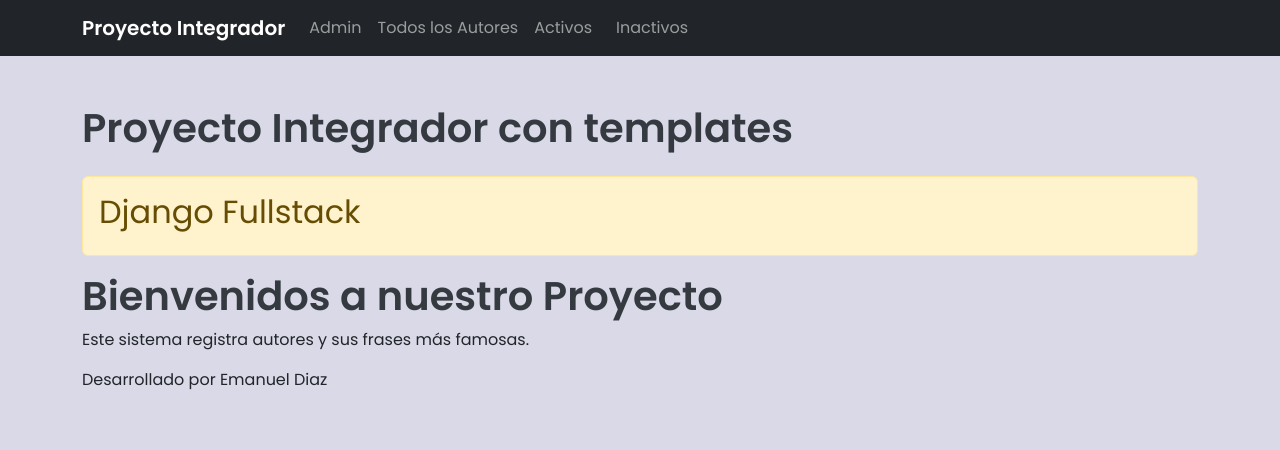
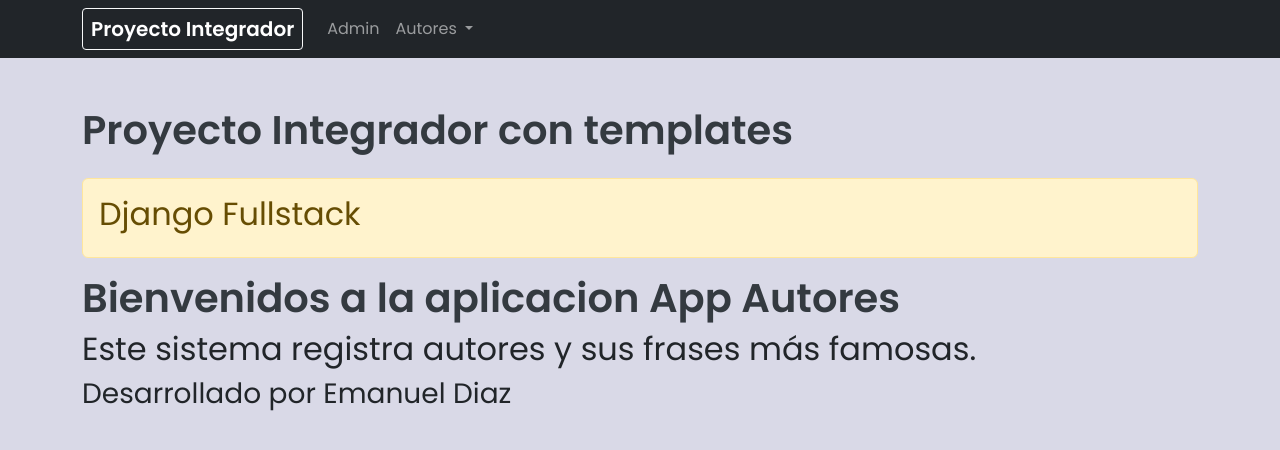
Before and after one commit to Gabriel467-D/alkemy, a Django app: page /autores/ in a window 1280 px wide. Shown: the top 450 px of the page. Run offline with Django 5.2, Linux system fonts and the light colour scheme.

Commit message:
Progreso del proyecto integrador, hasta la actividad 5

```diff
--- a/app_autores/urls.py
+++ b/app_autores/urls.py
@@ -1,5 +1,12 @@
 from django.urls import path
 from . import views
+from.views import(FraseListView,
+                  FrasesVisiblesListView,
+                  FrasesNoVisiblesListView,
+                  FraseCreateView,
+                  FraseUpdateView,
+                  FraseDeleteView
+                                      )
 
 app_name = 'app_autores'
 
@@ -12,4 +19,10 @@
     path('detalle/<int:autor_id>/', views.detalle_autor, name='detalle_autor'),
     path('borrar/<int:id>/', views.borra_autor, name='borrar_autor'),
     path('modificar_activo/<int:id>/', views.modifica_activo, name='modificar_activo'),
+    path('frases/', FraseListView.as_view(), name='listar_frases'),
+    path('frases/visibles/', FrasesVisiblesListView.as_view(), name='frases_visibles'),
+    path('frases/no-visibles/', FrasesNoVisiblesListView.as_view(), name='frases_no_visibles'),
+    path('frase_crear/', views.FraseCreateView.as_view(), name='crear_frase'),
+    path('frase_editar/<int:pk>/', FraseUpdateView.as_view(), name='editar_frase'),
+    path('frase_borrar/<int:pk>/', FraseDeleteView.as_view(), name='borar_frase'),
 ]
--- a/app_autores/views.py
+++ b/app_autores/views.py
@@ -1,8 +1,9 @@
 from django.shortcuts import render, get_object_or_404, get_list_or_404
 from django.core.serializers import serialize
 from django.http import JsonResponse, HttpResponseRedirect
-from django.urls import reverse
-from.models import Autor
+from django.urls import reverse, reverse_lazy
+from django.views.generic import ListView, CreateView,UpdateView, DeleteView
+from. models import Autor,Frase
 
 # Create your views here.
 
@@ -48,3 +49,37 @@
     autor_a_modicicar.activo = not autor_a_modicicar.activo
     autor_a_modicicar.save()
     return HttpResponseRedirect(reverse('app_autores:all_autores'))
+
+class FraseListView(ListView):
+    model = Frase
+    template_name = 'app_autores/listar_frases.html'
+    context_object_name = 'frases'
+
+class FrasesVisiblesListView(ListView):
+    model = Frase
+    queryset = Frase.objects.filter(visible=True)
+    template_name = 'app_autores/listar_frases.html'
+    context_object_name = 'frases'
+
+class FrasesNoVisiblesListView(ListView):
+    model = Frase
+    queryset = Frase.objects.filter(visible=False)
+    template_name = 'app_autores/listar_frases.html'
+    context_object_name = 'frases'
+
+class FraseCreateView(CreateView):
+    model = Frase
+    template_name = 'app_autores/crear_frase.html'
+    fields = ['autor', 'frase', 'visible', 'fecha_frase']
+    success_url = reverse_lazy('app_autores:listar_frases')
+
+class FraseUpdateView(UpdateView):
+    model = Frase
+    template_name = 'app_autores/crear_frase.html'
+    fields = ['autor', 'frase', 'visible', 'fecha_frase']
+    success_url = reverse_lazy('app_autores:listar_frases')
+
+class FraseDeleteView(DeleteView):
+    model = Frase
+    template_name = 'app_autores/borrar_frase.html'
+    success_url = reverse_lazy('app_autores:listar_frases')
--- a/templates/app_autores/presentacion.html
+++ b/templates/app_autores/presentacion.html
@@ -5,8 +5,8 @@
 {% endblock %}
 
 {% block contenido %}
-    <h1>Bienvenidos a nuestro Proyecto</h1>
-    <p>Este sistema registra autores y sus frases más famosas.</p>
-    <p>Desarrollado por Emanuel Diaz</p>
+    <h1>Bienvenidos a la aplicacion App Autores</h1>
+    <h2>Este sistema registra autores y sus frases más famosas.</h2>
+    <h3>Desarrollado por Emanuel Diaz</h3>
 
 {% endblock %}
--- a/templates/base.html
+++ b/templates/base.html
@@ -45,7 +45,8 @@
     <!-- Navbar -->
     <nav class="navbar navbar-expand-lg navbar-dark bg-dark">
       <div class="container">
-        <a class="navbar-brand" href="#">Proyecto Integrador</a>
+        <a class="navbar-brand btn btn-outline-light btn-sm" href="{% url 'app_autores:presentacion' %}">
+          Proyecto Integrador</a>
         <button class="navbar-toggler" type="button" data-bs-toggle="collapse" data-bs-target="#navbarSupportedContent" aria-controls="navbarSupportedContent" aria-expanded="false" aria-label="Toggle navigation">
           <span class="navbar-toggler-icon"></span>
         </button>
@@ -55,23 +56,33 @@
               <a class="nav-link btn btn-lg btn-outline-primary custom-btn" href="/admin/">
                 <i class="bi bi-person-lock"></i> Admin
               </a>
-            </li>
-            <li class="nav-item">
-              <a class="nav-link btn btn-lg btn-outline-primary custom-btn" href="{% url 'app_autores:all_autores' %}">
+              <li class="nav-item dropdown">
+                <a class="nav-link dropdown-toggle btn btn-lg btn-outline-primary custom-btn" href="#" id="autoresDropdown" role="button" data-bs-toggle="dropdown" aria-expanded="false">
+                  <i class="bi bi-person-lines-fill"></i> Autores
+                </a>
+                <ul class="dropdown-menu" aria-labelledby="autoresDropdown">
+                  <li>
+                    <a class="dropdown-item" href="{% url 'app_autores:all_autores' %}">
                       <i class="bi bi-person-lines-fill"></i> Todos los Autores
                     </a>
                   </li>
-            <li class="nav-item">
-              <a class="nav-link btn btn-lg btn-outline-success custom-btn me-2" href="{% url 'app_autores:lista_activos' %}">
+                  <li>
+                    <a class="dropdown-item" href="{% url 'app_autores:lista_activos' %}">
                       <i class="bi bi-person-check"></i> Activos
                     </a>
                   </li>
-            <li class="nav-item">
-              <a class="nav-link btn btn-lg btn-outline-danger custom-btn" href="{% url 'app_autores:lista_inactivos' %}">
+                  <li>
+                    <a class="dropdown-item" href="{% url 'app_autores:lista_inactivos' %}">
                       <i class="bi bi-person-x"></i> Inactivos
                     </a>
                   </li>
+                  <li>
+                    <a class="dropdown-item" href="{% url 'app_autores:listar_frases' %}">
+                      <i class="bi bi-person-x"></i> Frases
+                    </a>
+                  </li>
               </ul>
+              </li>
                 <ul class="dropdown-menu" aria-labelledby="navbarDropdown">
                 <li><a class="dropdown-item" href="#">Action</a></li>
                 <li><a class="dropdown-item" href="#">Another action</a></li>
```
Also changed, not shown: app_autores/admin.py (+7 -1 lines), app_autores/models.py (+17 -1 lines), templates/app_autores/borrar_frase.html (added, +13 -0 lines), templates/app_autores/crear_frase.html (added, +24 -0 lines), templates/app_autores/listar_frases.html (added, +45 -0 lines), app_autores/migrations/0002_frase.py (added), db.sqlite3. Lines whose indentation alone changed are shown as unchanged.
